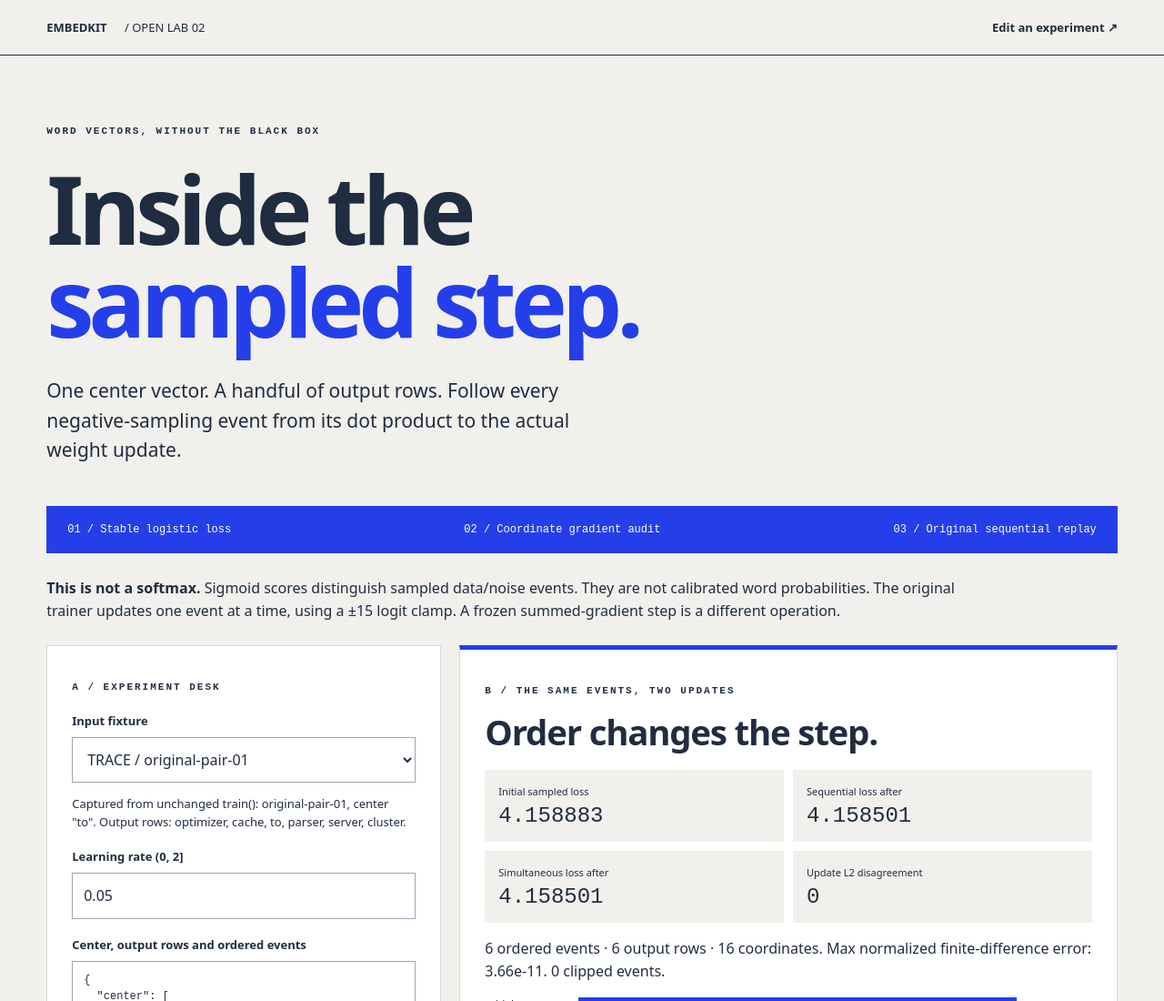
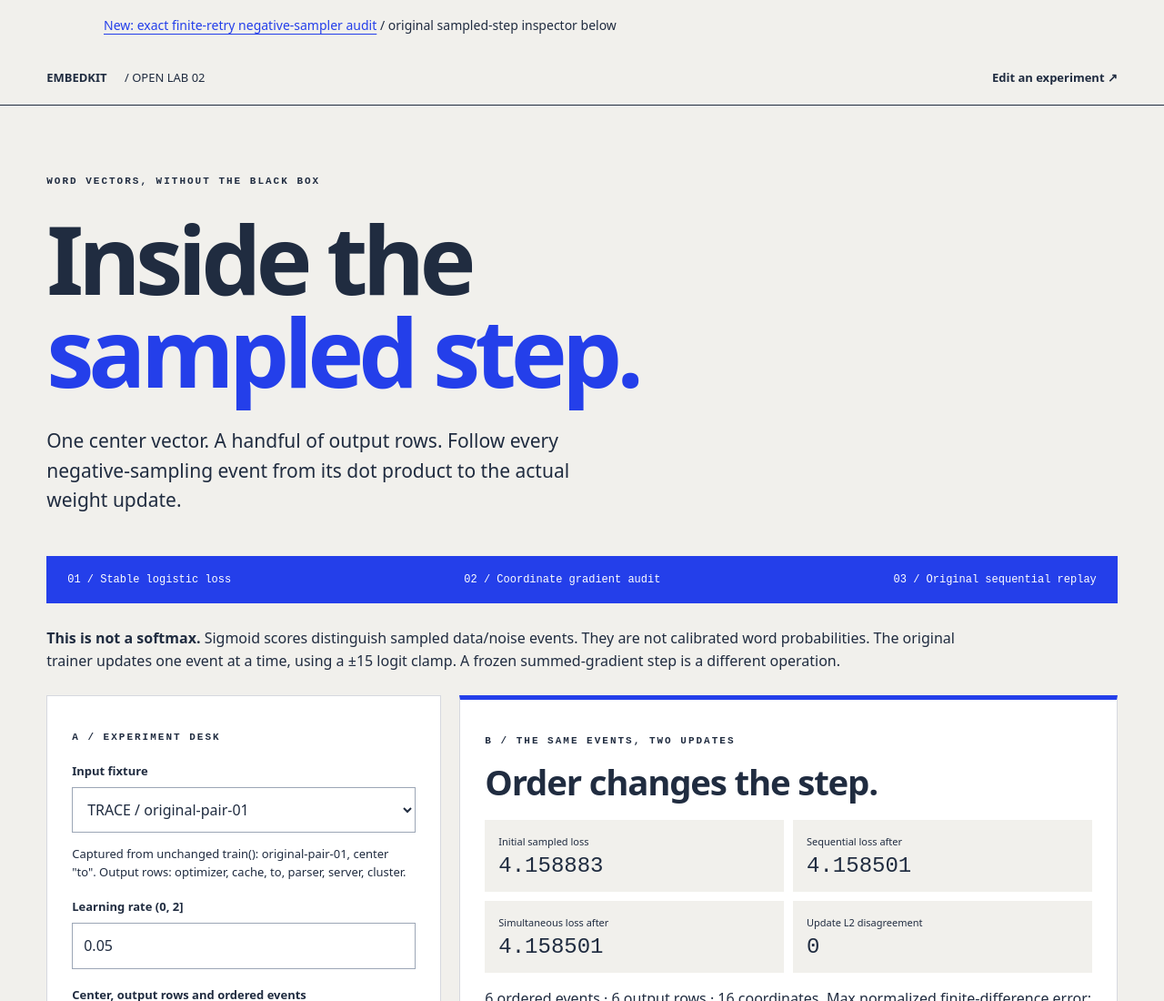
Before and after one commit to midya8/embedkit, a plain HTML site: page docs/index.html in a window 1280 px wide. Shown: the top 1100 px of the page at 91% size. Drawn offline with Linux system fonts and the light colour scheme.

Commit message:
EmbedKit: exact finite retry sampler audit docs/index.html

```diff
--- a/docs/index.html
+++ b/docs/index.html
@@ -1,4 +1,5 @@
 <!doctype html><html lang="en"><head><meta charset="utf-8"><meta name="viewport" content="width=device-width,initial-scale=1"><title>EmbedKit | Inside the sampled step</title><link rel="stylesheet" href="style.css"></head><body>
+<p style="max-width:1100px;margin:18px auto;padding:0 24px;font:14px system-ui"><a href="sampler.html">New: exact finite-retry negative-sampler audit</a> / original sampled-step inspector below</p>
 <header><a href="https://github.com/midya8/embedkit">EMBEDKIT <span>/ OPEN LAB 02</span></a><a href="#editor">Edit an experiment ↗</a></header>
 <main><section class="hero"><p class="eyebrow">WORD VECTORS, WITHOUT THE BLACK BOX</p><h1>Inside the<br><em>sampled step.</em></h1><p class="intro">One center vector. A handful of output rows. Follow every negative-sampling event from its dot product to the actual weight update.</p><div class="ribbon"><span>01 / Stable logistic loss</span><span>02 / Coordinate gradient audit</span><span>03 / Original sequential replay</span></div></section>
 <section class="notice"><strong>This is not a softmax.</strong> Sigmoid scores distinguish sampled data/noise events. They are not calibrated word probabilities. The original trainer updates one event at a time, using a ±15 logit clamp. A frozen summed-gradient step is a different operation.</section>
```
